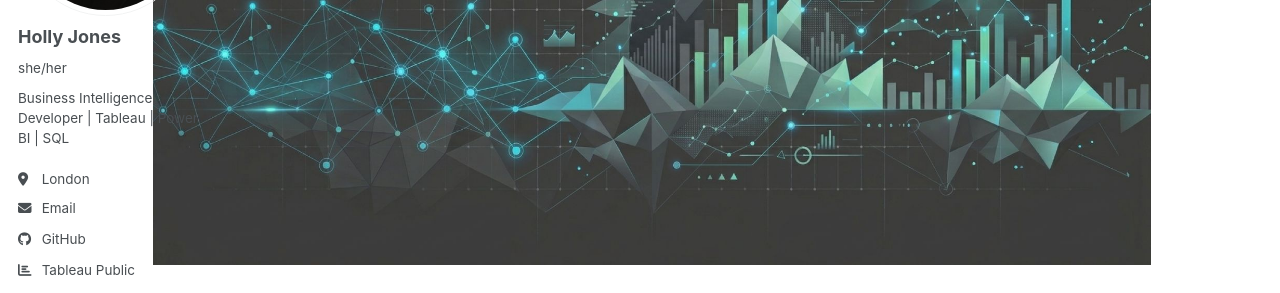
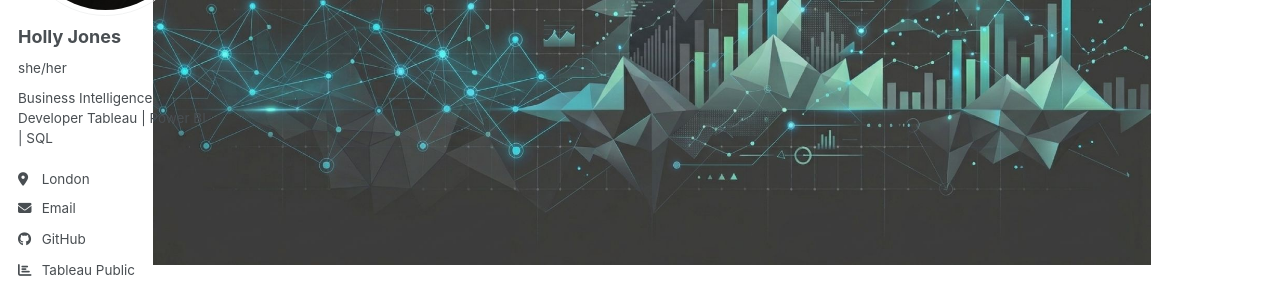
Before and after one commit to hjones87/hjones87.github.io, a Jekyll site: the page built from _pages/about.md, in a window 1280 px wide. Shown: the part 260-553 px from the top of the page. Built offline with Jekyll 4.4.1, drawn with Linux system fonts in a browser that asks for light colours; a script bundle is joined from its source files by our own code; a style sheet for code colours, icons or effects is not loaded.

Commit message:
Format bio field for better readability

```diff
--- a/_config.yml
+++ b/_config.yml
@@ -26,7 +26,8 @@ author:
   avatar           : "headshot.jpg"
   name             : "Holly Jones"
   pronouns         : "she/her"
-  bio              : "Business Intelligence Developer | Tableau | Power BI | SQL"
+  bio              : "Business Intelligence Developer
+                      Tableau | Power BI | SQL"
   location         : "London"
   employer         : #"Business Intelligence & Analytics Professional"
   tableau          : "https://public.tableau.com/app/profile/holly.jones7872/vizzes"
```
